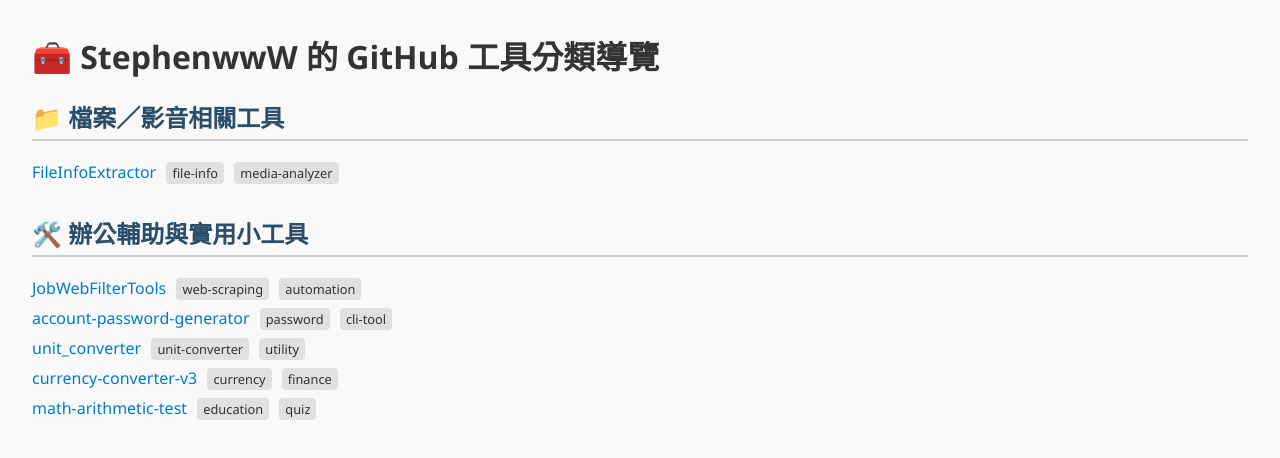
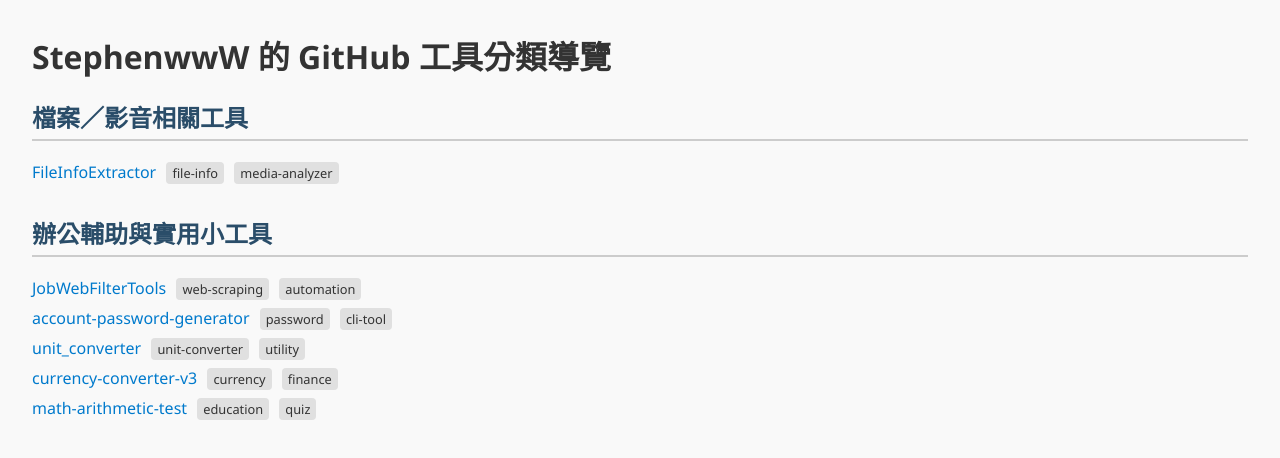
Before and after one commit to StephenwwW/stephenwww.github.io, a plain HTML site: page index.html in a window 1280 px wide. Drawn offline with Linux system fonts and the light colour scheme.

Commit message:
Update index.html

```diff
--- a/index.html
+++ b/index.html
@@ -16,10 +16,10 @@
   </style>
 </head>
 <body>
-  <h1>🧰 StephenwwW 的 GitHub 工具分類導覽</h1>
+  <h1> StephenwwW 的 GitHub 工具分類導覽</h1>
 
   <div class="category">
-    <h2>📁 檔案／影音相關工具</h2>
+    <h2> 檔案／影音相關工具</h2>
     <ul>
       <li>
         <a href="https://github.com/StephenwwW/FileInfoExtractor" target="_blank">FileInfoExtractor</a>
@@ -30,7 +30,7 @@
   </div>
 
   <div class="category">
-    <h2>🛠️ 辦公輔助與實用小工具</h2>
+    <h2> 辦公輔助與實用小工具</h2>
     <ul>
       <li>
         <a href="https://github.com/StephenwwW/JobWebFilterTools" target="_blank">JobWebFilterTools</a>
```
